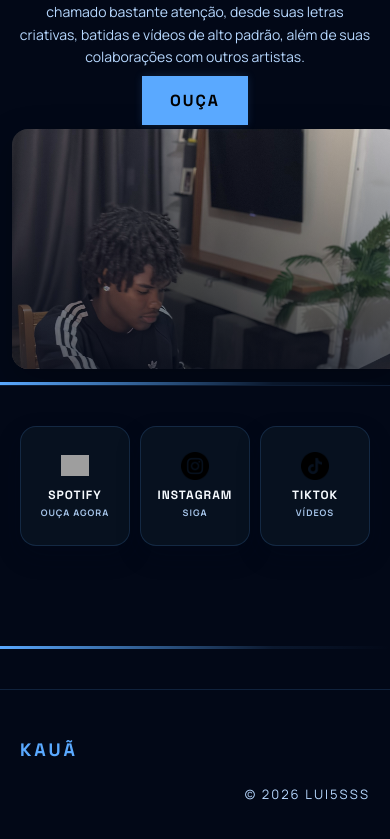
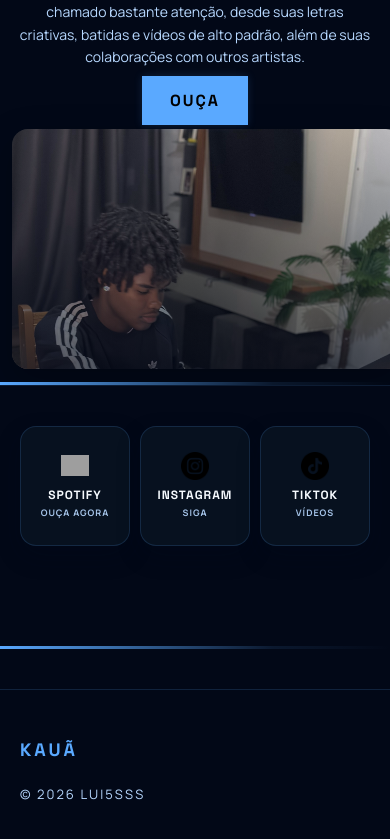
Before and after one commit to oluisfilipemendes2007-arch/kzx4-landing, a Next.js app in the folder front-kzx4/: page / in a window 390 px wide. Shown: the part 1637-2476 px from the top of the page. Built offline with nearby package versions, Linux system fonts and the light colour scheme; grey boxes are pictures that could not be loaded.

Commit message:
Align footer items on mobile and desktop

```diff
--- a/front-kzx4/app/globals.css
+++ b/front-kzx4/app/globals.css
@@ -621,6 +621,13 @@ h3,
   flex-wrap: wrap;
 }
 
+.footer-logo,
+.footer-text,
+.footer-links {
+  display: flex;
+  align-items: center;
+}
+
 .footer-text {
   margin-left: auto;
 }
@@ -828,6 +835,16 @@ h3,
   .footer-content {
     flex-direction: column;
     align-items: flex-start;
+  }
+
+  .footer-logo,
+  .footer-text,
+  .footer-links {
+    align-items: flex-start;
+  }
+
+  .footer-text {
+    margin-left: 0;
   }
 }
 
```
